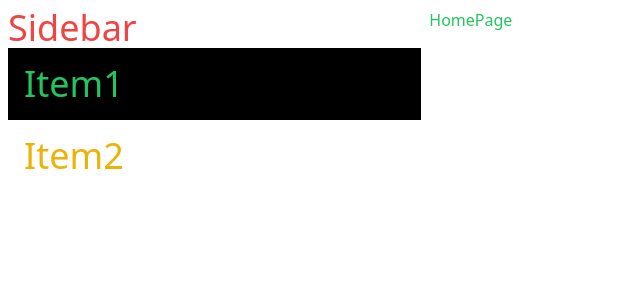
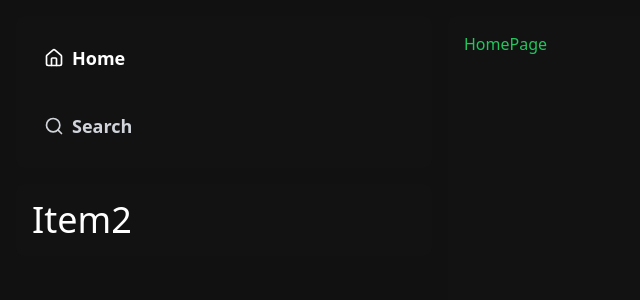
Before and after one commit to MayHyeyeonKim/MeloMay, a React (Vite) app: page / in a window 1280 px wide. Shown: the top 300 px of the page, without its empty margins (0-640 px from the left). Built offline with nearby package versions, Linux system fonts and the light colour scheme.

Commit message:
added first box in navBar

```diff
--- a/package.json
+++ b/package.json
@@ -11,6 +11,7 @@
   },
   "dependencies": {
     "@heroicons/react": "^2.2.0",
+    "lucide-react": "^0.483.0",
     "react": "^19.0.0",
     "react-dom": "^19.0.0",
     "react-router-dom": "^7.3.0"
--- a/src/App.css
+++ b/src/App.css
@@ -1,3 +1,3 @@
 body {
-  /* background-color: black; */
+  background-color: black;
 }
--- a/src/layout/AppLayout.tsx
+++ b/src/layout/AppLayout.tsx
@@ -1,17 +1,43 @@
 import { Outlet } from "react-router";
+import { Home, Search } from "lucide-react";
+import { NavLink } from "react-router-dom";
 
 const AppLayout = () => {
   return (
-    <div className="flex flex-row p-2 h-screen bg-primary">
+    <div className="flex flex-row p-4 h-screen bg-outside">
       {/* Sidebar */}
-      <div className="hidden sm:!flex flex-col w-1/3 text-red-500 pr-2 text-4xl">
-        Sidebar
-        <div className=" text-green-500 bg-background p-4">Item1</div>
-        <div className="bg-accent text-yellow-500 p-4">Item2</div>
+      <div className="hidden sm:!flex flex-col w-1/3 text-red-500 mr-4 text-4xl">
+        <div className="space-y-4">
+          <div className=" text-white bg-background rounded-lg p-4">
+            <nav className="space-y-4">
+              <NavLink
+                to="/"
+                className={({ isActive }) =>
+                  `flex items-center gap-2 text-lg font-semibold p-3 rounded-md transition-colors ${
+                    isActive ? " text-white" : "text-gray-300"
+                  } hover:text-secondary/80`
+                }
+              >
+                <Home size={20} /> Home
+              </NavLink>
+              <NavLink
+                to="/search"
+                className={({ isActive }) =>
+                  `flex items-center gap-2 text-lg font-semibold p-3 rounded-md transition-colors ${
+                    isActive ? "text-white" : "text-gray-300"
+                  } hover:text-secondary/80`
+                }
+              >
+                <Search size={20} /> Search
+              </NavLink>
+            </nav>
+          </div>
+          <div className=" text-white  bg-background rounded-lg p-4">Item2</div>
+        </div>
       </div>
 
       {/* Main Content */}
-      <div className="flex-1 text-green-500">
+      <div className="flex-1 p-4 bg-backgroundPager rounded-lg text-green-500">
         <Outlet />
       </div>
     </div>
--- a/tailwind.config.js
+++ b/tailwind.config.js
@@ -3,8 +3,14 @@ export default {
   content: ["./index.html", "./src/**/*.{js,ts,jsx,tsx}"],
   theme: {
     extend: {
+      colors: {
+        primary: "#FFFFFF",
+        secondary: "#C0C0C0",
+      },
       backgroundColor: {
-        background: "#000000",
+        outside: "#111111",
+        background: "#121212",
+        backgroundPager: "#121212",
       },
     },
   },
```
Also changed, not shown: 1 other file (tests, documents, lock files or other folders).
